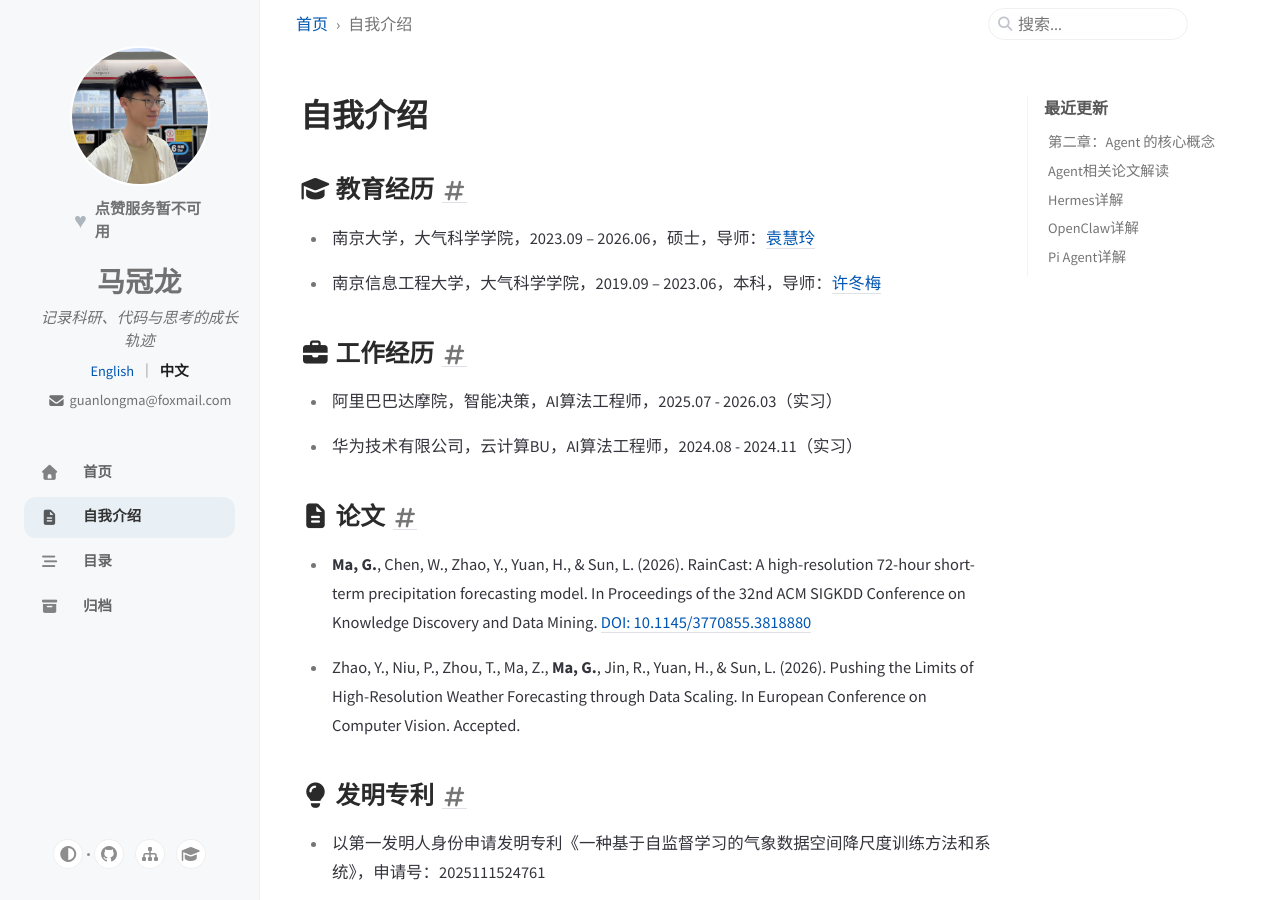
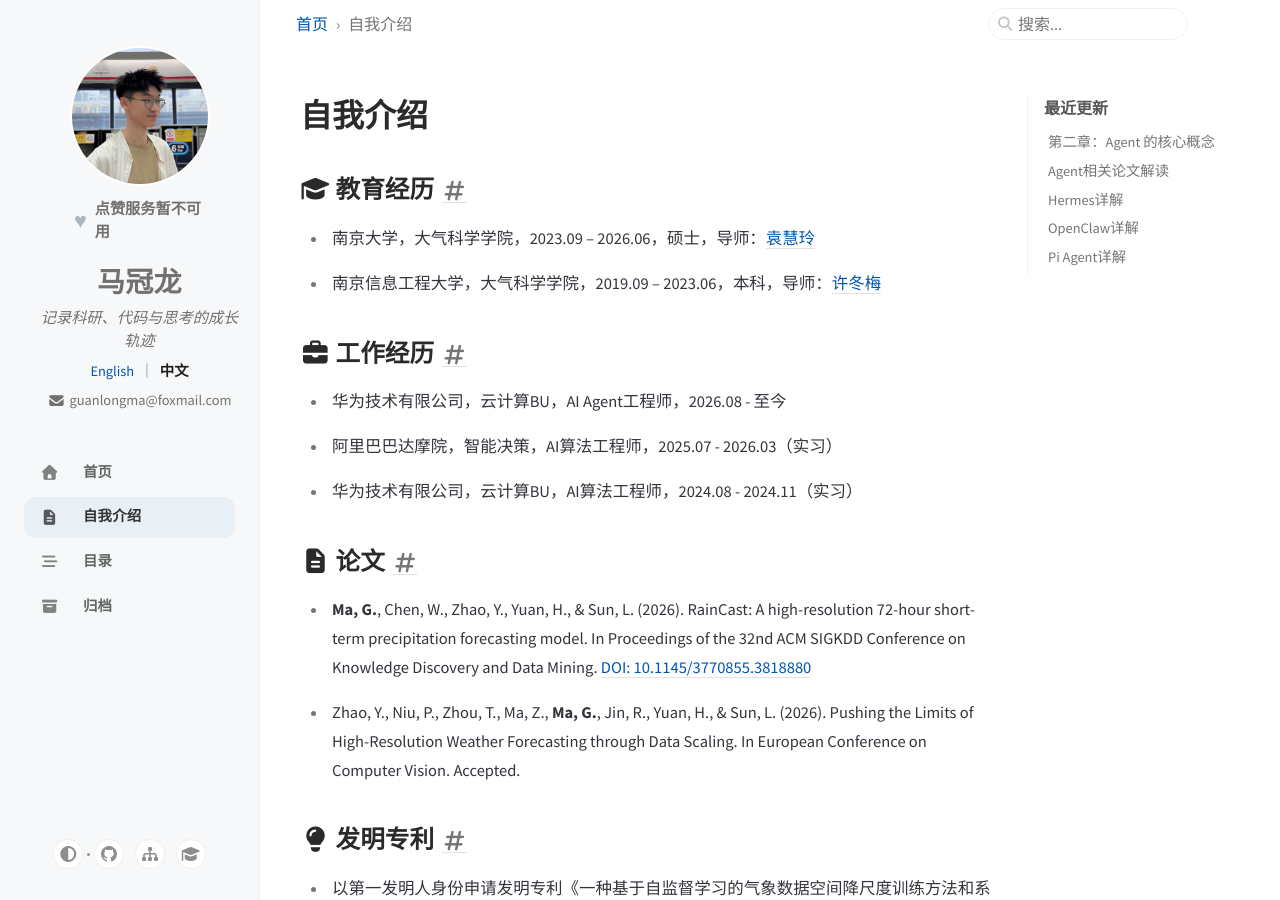
Before and after one commit to mgl666/mgl666.github.io, a Jekyll site: the page built from _tabs/zh-cv.md, in a window 1280 px wide and 900 px high. Built offline with Jekyll 4.4.1, drawn with Linux system fonts in a browser that asks for light colours; cached includes are drawn as plain includes; nearby versions of some CDN libraries; comment, search, counter and statistics services are not loaded.

Commit message:
docs: update cv and zh-cv tabs

```diff
--- a/_tabs/zh-cv.md
+++ b/_tabs/zh-cv.md
@@ -14,6 +14,8 @@ order: 1
 - 南京信息工程大学，大气科学学院，2019.09 – 2023.06，本科，导师：[许冬梅](https://faculty.nuist.edu.cn/xudongmei/zh_CN/index.htm)
 
 ## <i class="fas fa-briefcase"></i> **工作经历**
+
+- 华为技术有限公司，云计算BU，AI Agent工程师，2026.08 - 至今
 
 - 阿里巴巴达摩院，智能决策，AI算法工程师，2025.07 - 2026.03（实习）
 
```
Also changed, not shown: _tabs/cv.md (+2 -0 lines).
